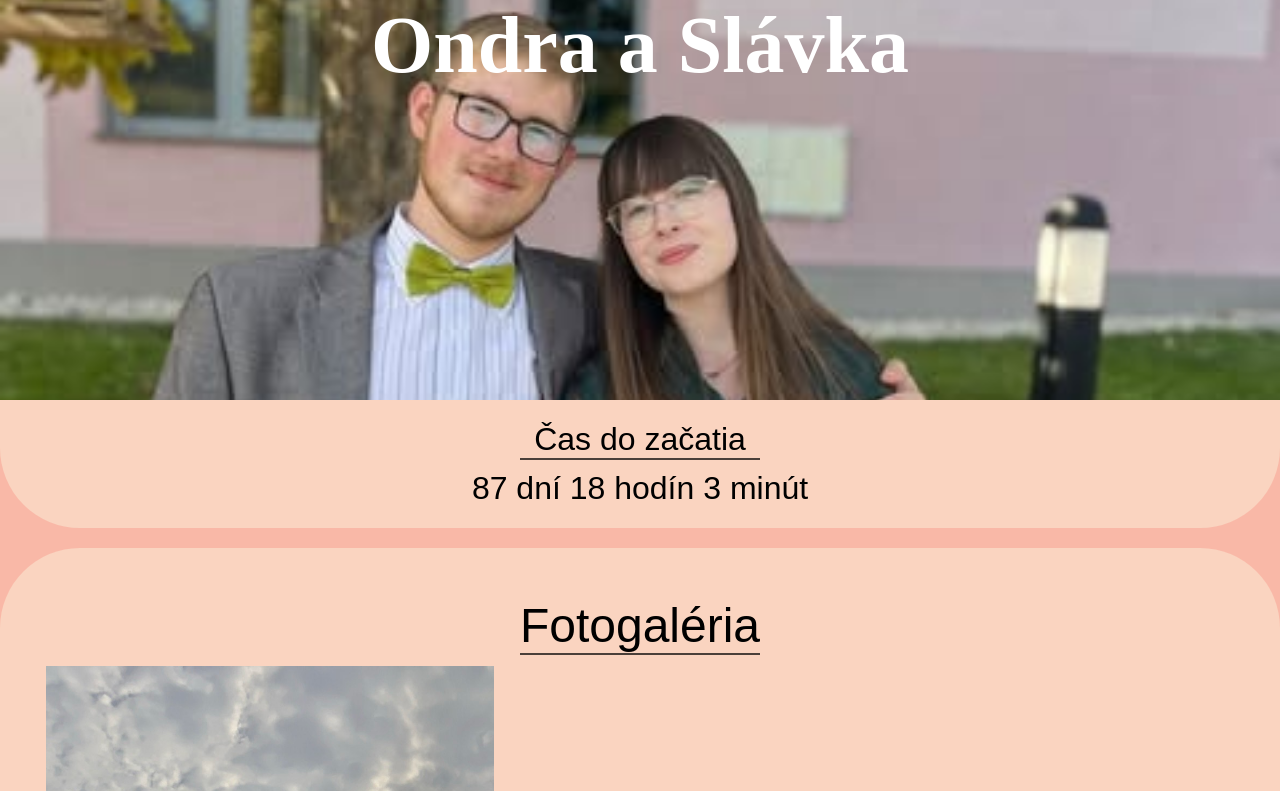
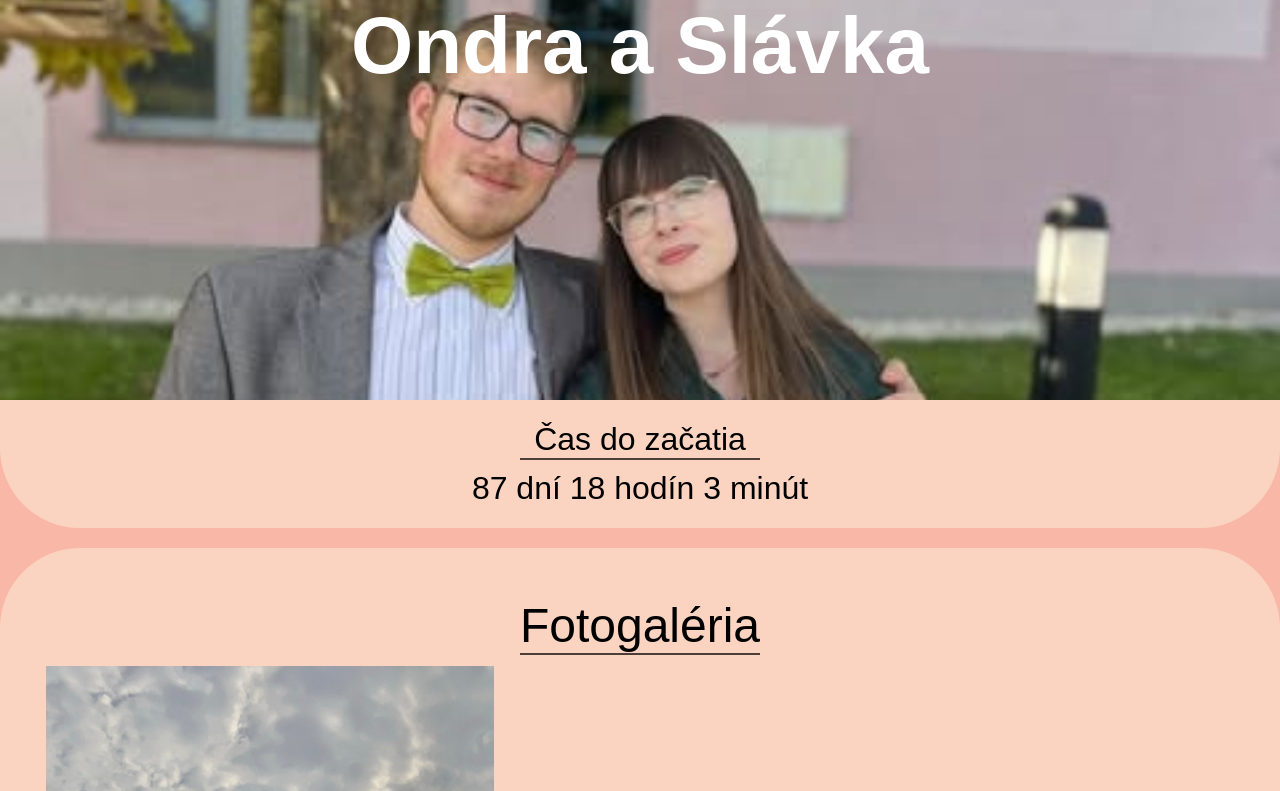
Before and after one commit to TinaSkid/tinaskid.github.io, a plain HTML site: page ondraaslavka/index.html in a window 1280 px wide. Shown: the top 791 px of the page. Drawn offline with Linux system fonts and the light colour scheme.

Commit message:
Update AT2_2.css

```diff
--- a/ondraaslavka/AT2_2.css
+++ b/ondraaslavka/AT2_2.css
@@ -38,7 +38,7 @@ header .nazov {
     display: flex;
     align-items: center;
     justify-content: center;
-    font-family: 'Poor Richard';
+    font-family: 'Arial';
 }
 .odpocet {
     width: 100%;
```
